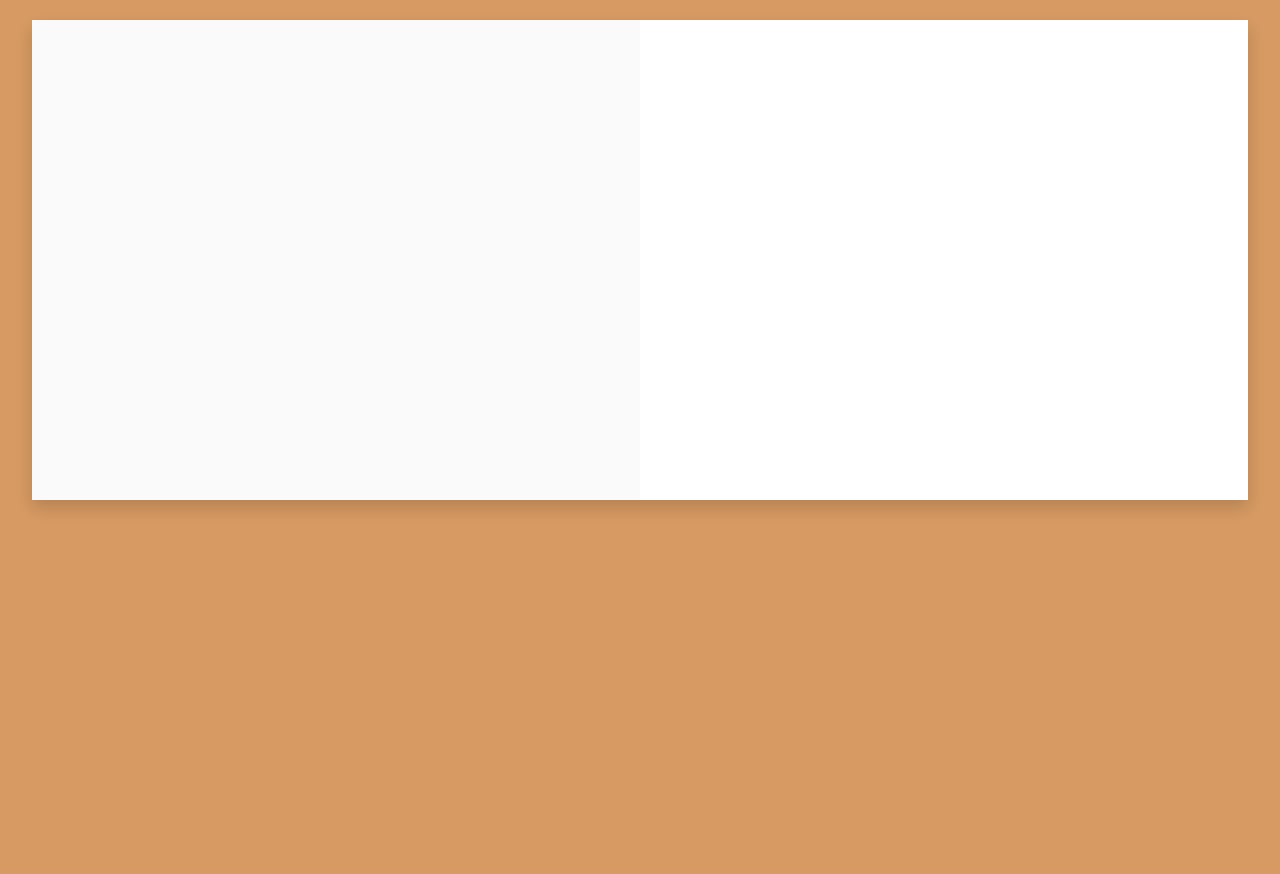
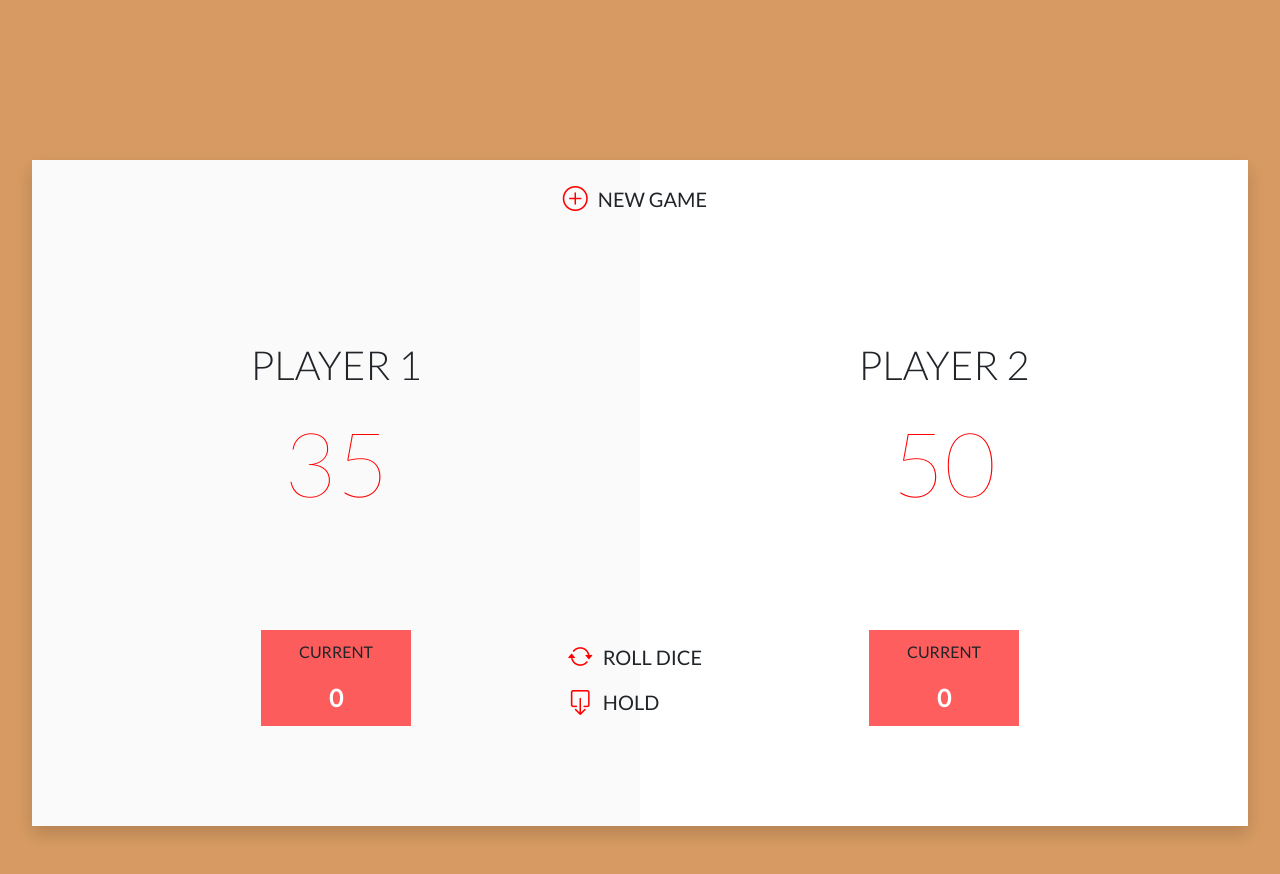
Before and after one commit to Nicodev11/EvaluationSTUDI2JS, a plain HTML site: page index.html in a window 1280 px wide. Before the commit the page ends 800 px from the top, so only its background shows below. Drawn offline with nearby package versions, Linux system fonts and the light colour scheme.

Commit message:
Mise en page terminée

```diff
--- a/index.html
+++ b/index.html
@@ -10,17 +10,68 @@
       integrity="sha384-rbsA2VBKQhggwzxH7pPCaAqO46MgnOM80zW1RWuH61DGLwZJEdK2Kadq2F9CUG65"
       crossorigin="anonymous"
     />
+    <link
+      rel="stylesheet"
+      href="https://cdn.jsdelivr.net/npm/bootstrap-icons@1.10.2/font/bootstrap-icons.css"
+    />
     <link rel="stylesheet" href="style.css" />
+    <link rel="preconnect" href="https://fonts.googleapis.com" />
+    <link rel="preconnect" href="https://fonts.gstatic.com" crossorigin />
+    <link
+      href="https://fonts.googleapis.com/css2?family=Lato&display=swap"
+      rel="stylesheet"
+    />
+    <link href="https://fonts.googleapis.com/css2?family=Lato:wght@100;300;400&display=swap" rel="stylesheet">
     <title>Jeu - Evaluation STUDI</title>
   </head>
   <body>
     <main class="container-fluid">
-      <div class="row shadow mb-5 bg-body rounded">
-        <div class="col left-col-item  ">
-          <div class="container-item"></div>
+      <div class="row shadow mb-5 bg-body rounded position-relative">
+        <div
+          class="new-game position-absolute d-flex justify-content-center text-center mb-5"
+        >
+          <i class="bi bi-plus-circle"></i>
+          <p>NEW GAME</p>
         </div>
-        <div class="col col-right right-col-item ">
-          <div class="container-item"></div>
+        <div class="col-6 col-left left-col-item">
+          <div class="container-item">
+            <div class="container-player player player1 text-center">
+              <p>PLAYER 1</p>
+              <span></span>
+            </div>
+            <div class="score score-player1 text-center">
+              <p>35</p>
+            </div>
+          </div>
+          <div class="current">
+            <p>CURRENT</p>
+            <span>0</span>
+          </div>
+        </div>
+        <div class="col-6 col-right right-col-item">
+          <div class="container-item">
+            <div class="container-player player player2 text-center">
+              <p>PLAYER 2</p>
+              <span></span>
+            </div>
+            <div class="score score-player2 text-center">
+              <p>50</p>
+            </div>
+            <div class="current">
+              <p>CURRENT</p>
+              <span>0</span>
+            </div>
+          </div>
+        </div>
+        <div class="game-choice position-absolute d-grid justify-content-center ">
+          <div class="roll-dice d-flex">
+            <i class="bi bi-arrow-repeat"></i>
+            <p>ROLL DICE</p>
+          </div>
+          <div class="hold d-flex mt-2">
+            <i class="bi bi-box-arrow-down"></i>
+            <p>HOLD</p>
+          </div>
         </div>
       </div>
     </main>
--- a/style.css
+++ b/style.css
@@ -1,17 +1,73 @@
 body {
+  min-width: 1024px;
   background: rgba(189, 91, 0, 0.616);
+  font-family: 'Lato', sans-serif;
 }
 
 .row {
   margin: 20px;
+  display: flex;
+  margin-top: 20vh;
 }
 
 .left-col-item {
-  height: 60vh;
+  min-height: 60vh;
   background: rgb(250, 250, 250);
 }
 
 .right-col-item {
-  height: 60vh;
+  min-height: 60vh;
   background-color: white;
 }
+
+.new-game {
+  margin-top: 20px;
+}
+
+.bi {
+  color: red;
+  font-size: 25px;
+}
+.new-game > p {
+  font-size: 20px;
+  margin: auto 10px;
+}
+
+.container-player {
+  margin-top: 30% ;
+}
+
+.score > p {
+  font-size: 90px;
+  font-weight: 100;
+  color: red;
+}
+
+.container-player p {
+  margin: auto;
+  text-align: center;
+  font-size: 40px;
+  margin: auto 10px;
+  font-weight: 300;
+}
+
+.current {
+  width: 150px;
+  margin: 100px auto;
+  text-align: center;
+  background: rgba(255, 0, 0, 0.63);
+  padding: 10px;
+}
+
+.current > span {
+  color: white;
+  font-weight: bold;
+  font-size: 1.5rem;
+}
+.game-choice {
+  bottom: 105px;
+}
+.game-choice  p {
+  font-size: 20px;
+  margin: auto 10px;
+}
```
